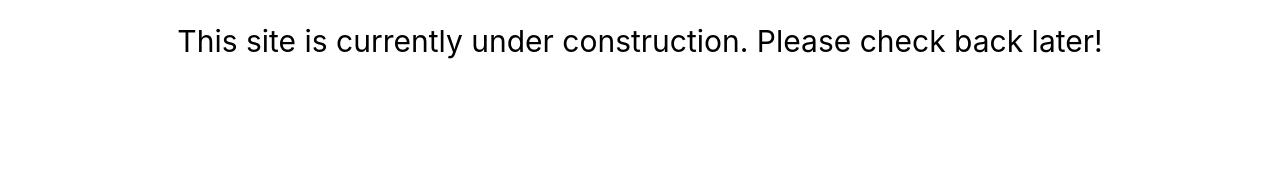
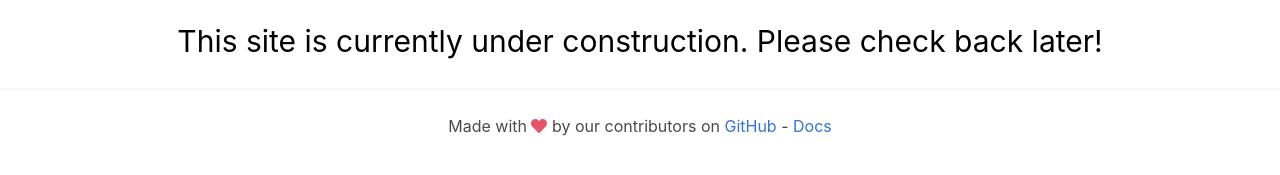
Before and after one commit to CodeRedKillah/jbgui.de-old, a plain HTML site: page index.html in a window 1280 px wide. Shown: the part 55-230 px from the top of the page. Drawn offline with nearby package versions, Linux system fonts and the light colour scheme.

Commit message:
new footer

```diff
--- a/index.html
+++ b/index.html
@@ -85,7 +85,7 @@ const $navbarBurgers = Array.prototype.slice.call(document.querySelectorAll('.na
         if ($navbarBurgers.length > 0) {
 
             // Add a click event on each of them
-  $navbarBurgers.forEach( el => {
+            $navbarBurgers.forEach(el => {
                 el.addEventListener('click', () => {
 
                     // Get the target from the "data-target" attribute
@@ -102,4 +102,15 @@ if ($navbarBurgers.length > 0) {
 
     });
 </script>
+
+<footer>
+
+    <hr class="navbar-footer">
+
+    <p align="center">Made with <i class="fas fa-heart" style="color: #e85369;"></i> by our contributors on <a
+            href="https://github.com/coderedkillah/jbgui.de">GitHub</a> - <a href="https://jbgui.de/docs/">Docs</a></p>
+    <br>
+
+</footer>
+
 </html>
```
Also changed, not shown: electra/index.html (+6 -5 lines), unc0ver/index.html (+1 -1 lines). Lines whose indentation alone changed are shown as unchanged.
